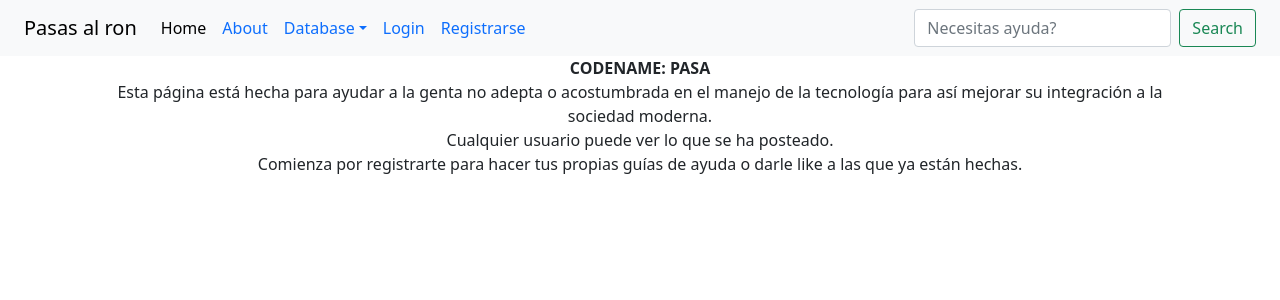
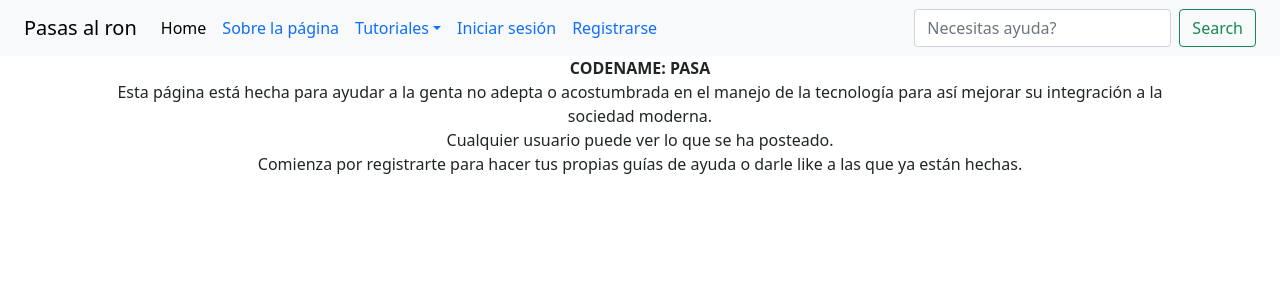
Before and after one commit to GTorrejonW/proyecto-pasas, a Django app: page /about in a window 1280 px wide. Shown: the top 300 px of the page. Run offline with Django 4.2, Linux system fonts and the light colour scheme.

Commit message:
Cambios finales texto

```diff
--- a/moledordepasas/templates/moledordepasas/base.html
+++ b/moledordepasas/templates/moledordepasas/base.html
@@ -21,7 +21,7 @@
         {% if messages %}
           {% for message in messages %}
             <div class="alert alert-warning alert-dismissible fade show" role="alert">
-              <strong>Conchetumare!</strong> {{ message }}
+              <strong>Uy!</strong> {{ message }}
               <button type="button" class="btn-close" data-dismiss="alert" aria-label="Close">
               <span aria-hidden="true">&times;</span>
               </button>
--- a/moledordepasas/templates/moledordepasas/navbar.html
+++ b/moledordepasas/templates/moledordepasas/navbar.html
@@ -11,10 +11,10 @@
           <a class="nav-link active" aria-current="page" href="{% url 'index' %}">Home</a>
         </li>
         <li class="nav-item">
-          <a class="nav-link" href="{% url 'about' %}">About</a>
+          <a class="nav-link" href="{% url 'about' %}">Sobre la página</a>
         </li>
         <li class="nav-item dropdown">
-          <a class="nav-link dropdown-toggle" href="#" role="button" data-bs-toggle="dropdown" aria-expanded="false">Database</a>
+          <a class="nav-link dropdown-toggle" href="#" role="button" data-bs-toggle="dropdown" aria-expanded="false">Tutoriales</a>
           <ul class="dropdown-menu">
             <li><a class="dropdown-item" href="{% url 'tutorials' %}">Tutoriales</a></li>
             <li><a class="dropdown-item" href="{% url 'tutsadd' %}">Crear Tutoriales</a></li>
@@ -22,14 +22,14 @@
         </li>
       {% if user.is_authenticated %}
         <li class="nav-item">
-          <a class="nav-link" href="{% url 'logout' %}">Logout</a>
+          <a class="nav-link" href="{% url 'logout' %}">Cerrar sesión</a>
         </li>
         <li class="nav-item">
           <a class="nav-link disabled" aria-disabled="true">{{ user.username }}</a>
         </li>
       {% else %}
         <li class="nav-item">
-          <a class="nav-link" href="{% url 'login' %}">Login</a>
+          <a class="nav-link" href="{% url 'login' %}">Iniciar sesión</a>
         </li>
         <li class="nav-item">
           <a class="nav-link" href="{% url 'register_user' %}">Registrarse</a>
--- a/moledordepasas/templates/moledordepasas/tutsdet.html
+++ b/moledordepasas/templates/moledordepasas/tutsdet.html
@@ -4,7 +4,7 @@
 {% block content %}
 
     <h1>{{ post.título }}</h1>
-    <small>Por: {{ post.autor }} - {{ post.autor.id }}
+    <small>Por: {{ post.autor }}
     {% if user.is_authenticated %}
         {% if user.id == post.autor.id %}
             - <a href="{% url 'tutsedit' post.pk %}">Editar</a></li>
@@ -24,8 +24,12 @@
     <button type="submit", name="post_id",
     value="{{post.id}}", class= "btn btn-primary brn-sm">Unlike</button>
 {% else %}
+    {% if user.is_authenticated %}
     <button type="submit", name="post_id",
     value="{{post.id}}", class= "btn btn-primary brn-sm">Like</button>
+    {% else %}
+    <button type="button", class= "btn btn-secondary brn-sm">Necesitas iniciar sesión para dar like</button>
+    {% endif %}
 {% endif %}
 - {{ total_likes }} Likes</a>
 <br/>
```
